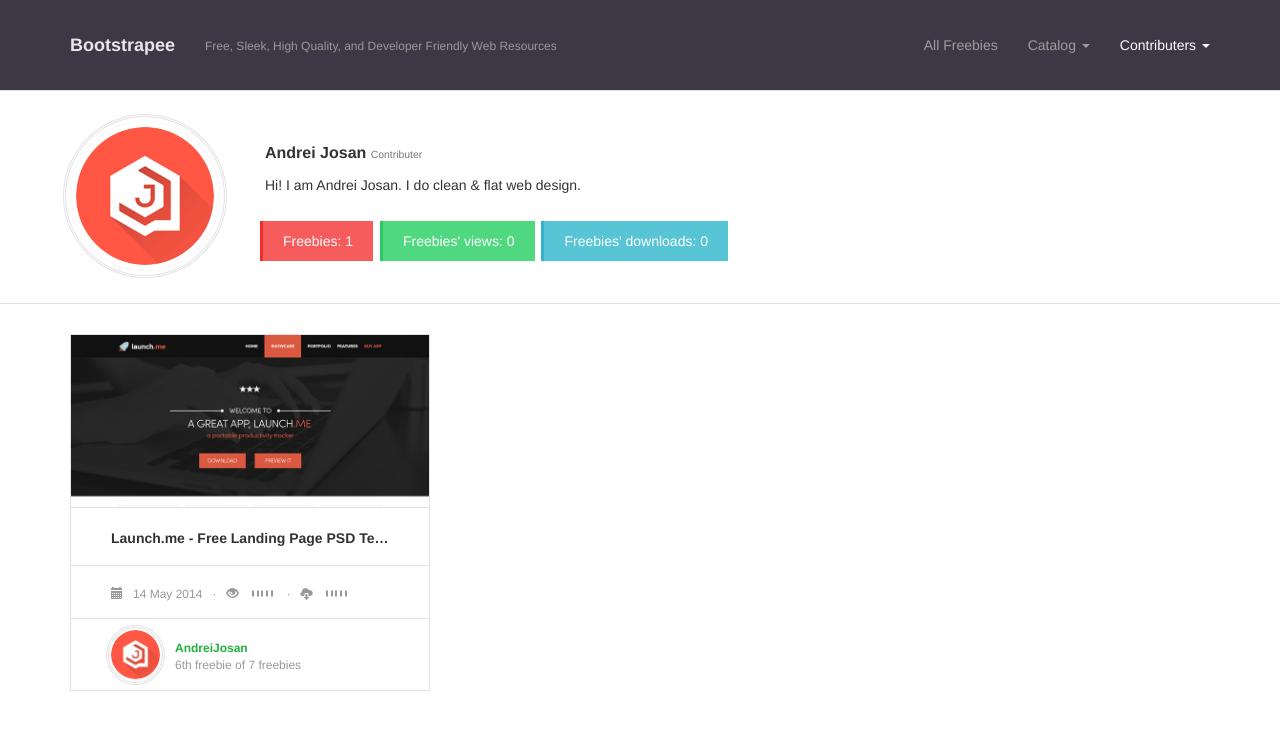
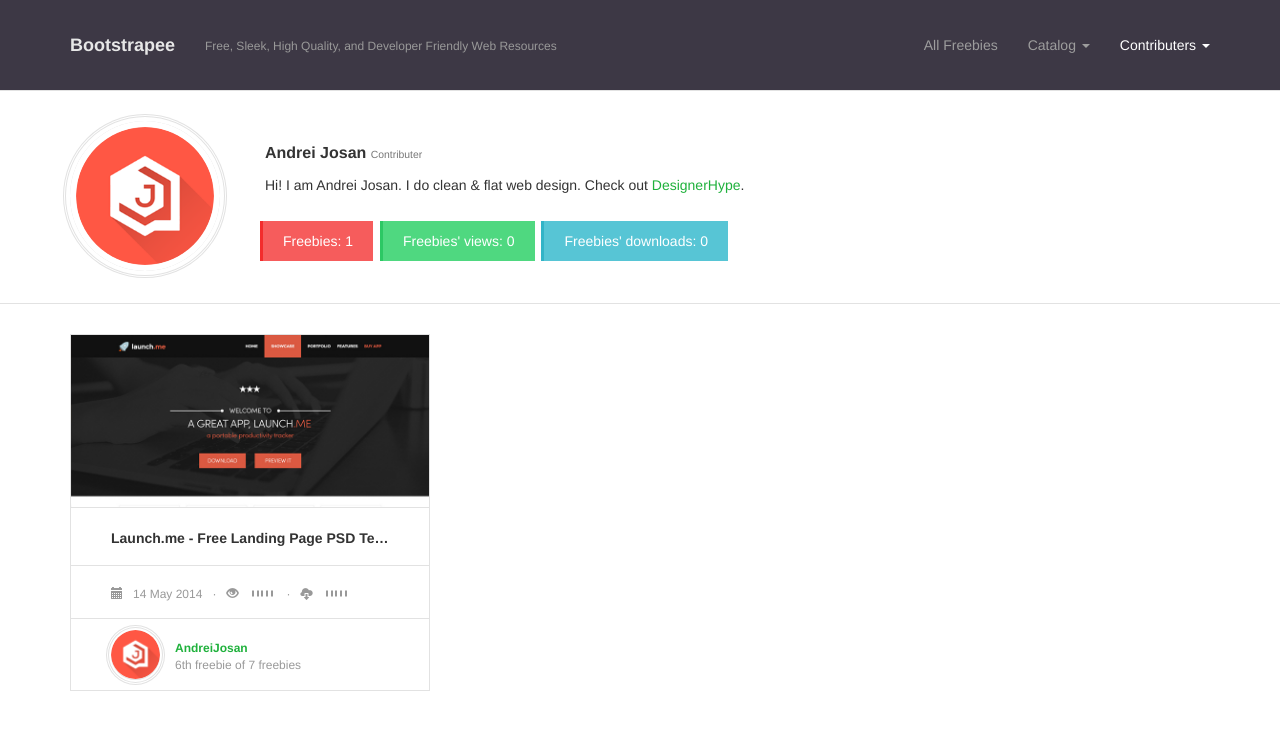
Before and after one commit to reardestani/bootstrapee, a Jekyll site: the page built from AndreiJosan/index.html, in a window 1280 px wide. Shown: the top 730 px of the page. Built offline with Jekyll 4.4.1, drawn with Linux system fonts in a browser that asks for light colours; nearby versions of some CDN libraries; Markdown is read by kramdown in place of the engine named in the settings.

Commit message:
AndreiJosan description updated.

```diff
--- a/AndreiJosan/index.html
+++ b/AndreiJosan/index.html
@@ -4,7 +4,7 @@ title: All contributions of AndreiJosan
 full_name: Andrei Josan
 username: AndreiJosan
 badge: Contributer
-description: Hi! I am Andrei Josan. I do clean & flat web design.
+description: Hi! I am Andrei Josan. I do clean & flat web design. Check out <a href="http://designerhype.com/">DesignerHype</a>.
 portfolio: http://josan.ro/
 ---
 
```
